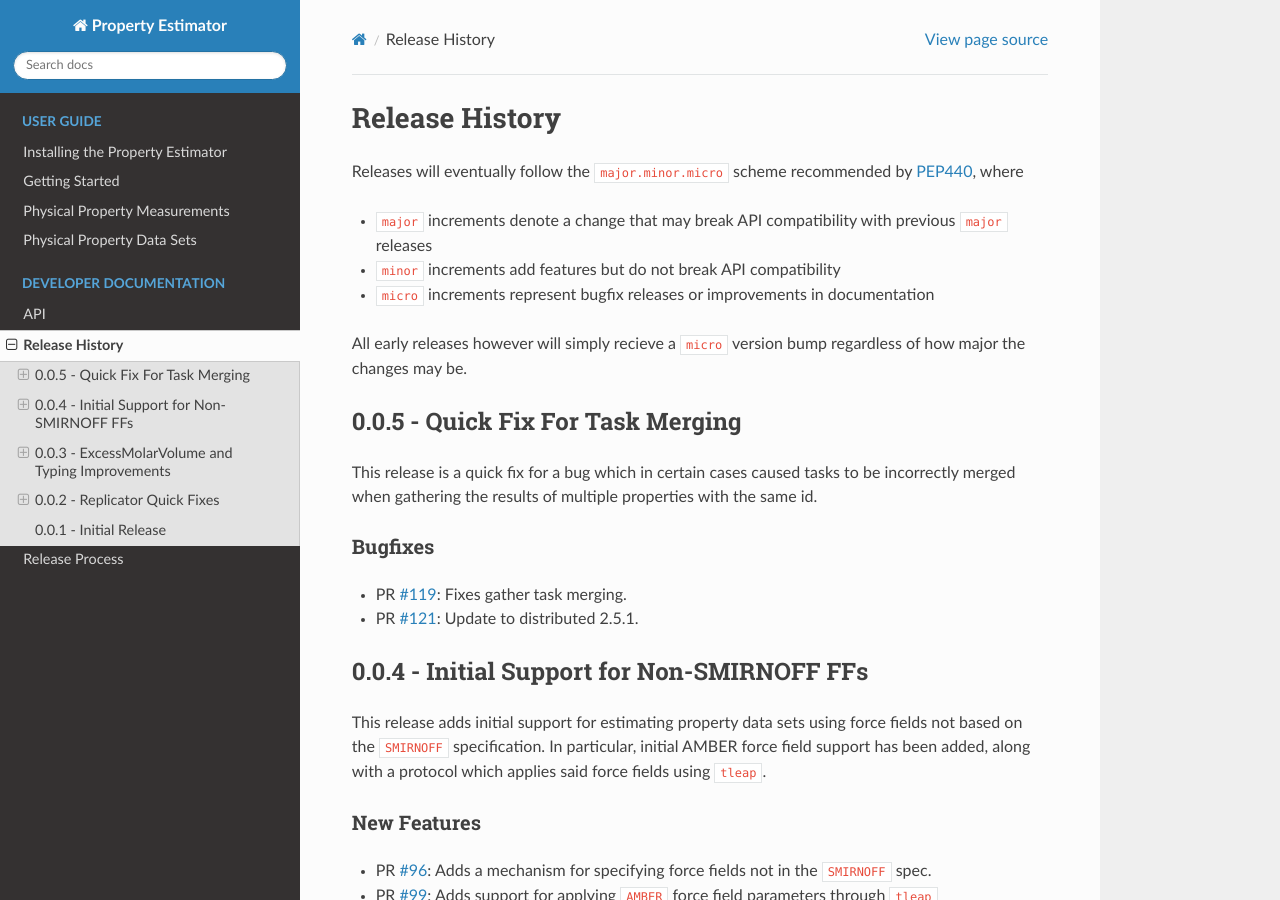
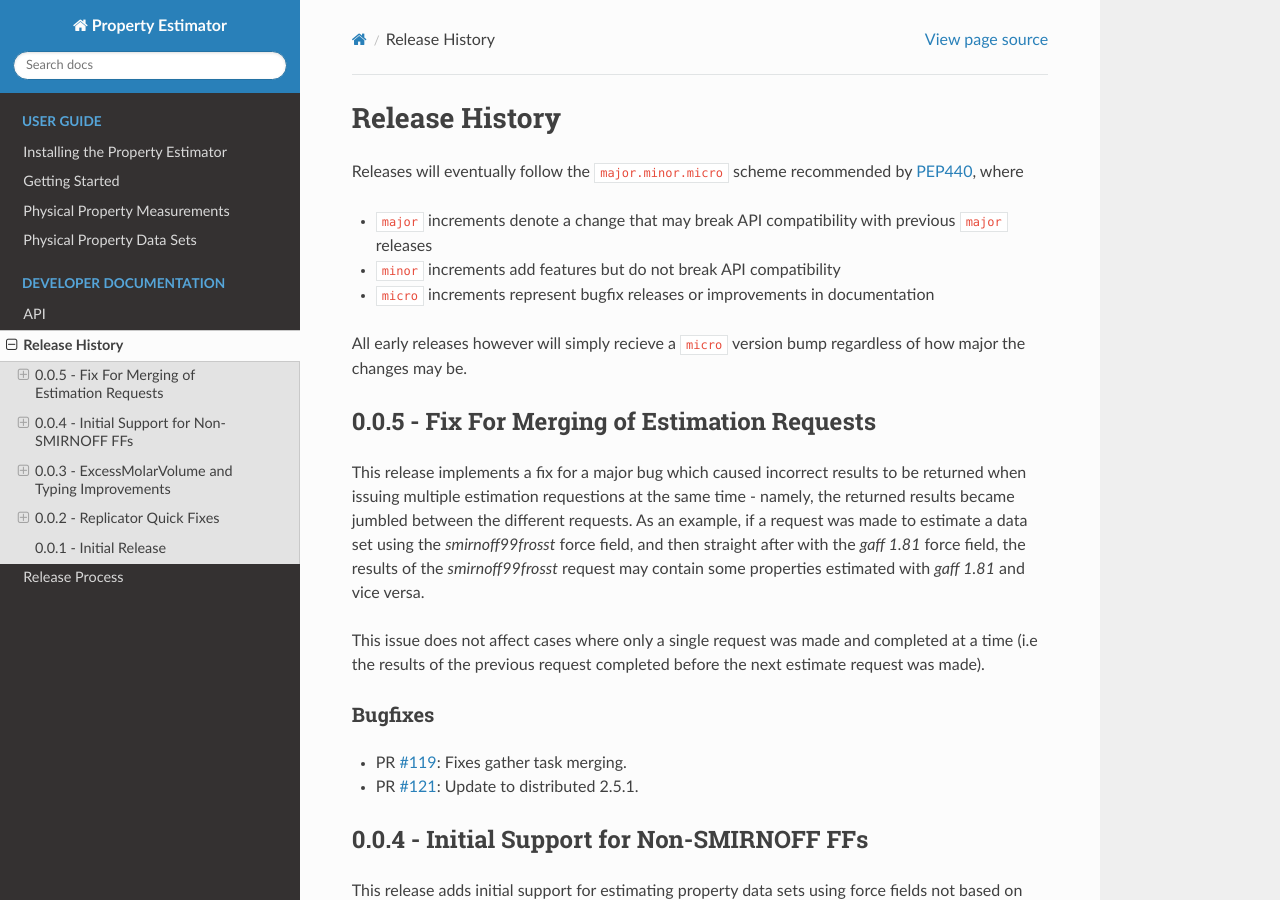
Before and after one commit to openforcefield/openff-evaluator, a Sphinx documentation site: the page built from docs/releasehistory.rst, in a window 1280 px wide and 900 px high. Built offline with Sphinx 7.4.7 and the Read the Docs theme 2.0.0, drawn with Linux system fonts in a browser that asks for light colours.

Commit message:
Update releasehistory.rst

```diff
--- a/docs/releasehistory.rst
+++ b/docs/releasehistory.rst
@@ -11,11 +11,12 @@ Releases will eventually follow the ``major.minor.micro`` scheme recommended by
 All early releases however will simply recieve a ``micro`` version bump regardless of
 how major the changes may be.
 
-0.0.5 - Quick Fix For Task Merging
-----------------------------------
+0.0.5 - Fix For Merging of Estimation Requests
+----------------------------------------------
 
-This release is a quick fix for a bug which in certain cases caused tasks to be incorrectly merged
-when gathering the results of multiple properties with the same id.
+This release implements a fix for a major bug which caused incorrect results to be returned when issuing multiple estimation requestions at the same time - namely, the returned results became jumbled between the different requests. As an example, if a request was made to estimate a data set using the `smirnoff99frosst` force field, and then straight after with the `gaff 1.81` force field, the results of the `smirnoff99frosst` request may contain some properties estimated with `gaff 1.81` and vice versa.
+
+This issue does not affect cases where only a single request was made and completed at a time (i.e the results of the previous request completed before the next estimate request was made).
 
 Bugfixes
 """"""""
```
